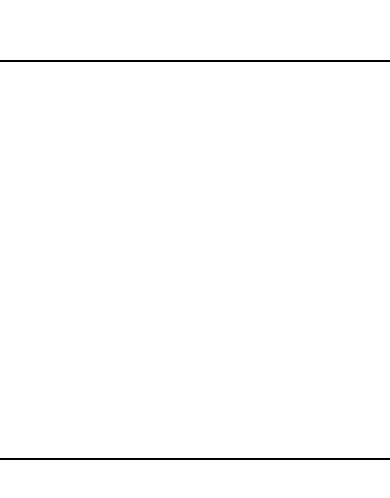
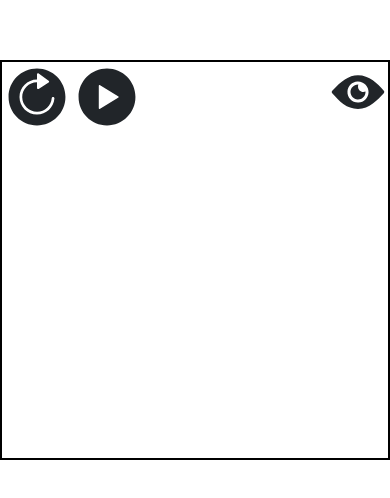
Before and after one commit to rromikas/tutorials, a React (Create React App) app: page / in a window 390 px wide. Shown: the part 162-660 px from the top of the page. Built offline with nearby package versions, Linux system fonts and the light colour scheme.

Commit message:
mobile version

```diff
--- a/src/components/graph.jsx
+++ b/src/components/graph.jsx
@@ -166,8 +166,10 @@ class Graph extends Component {
     return (
       <div
         style={{
-          width: "800px",
-          height: "400px",
+          width: "100%",
+          height: "100%",
+          maxWidth: "800px",
+          maxHeight: "400px",
           border: "2px solid black",
           position: "relative"
         }}
@@ -249,8 +251,8 @@ class Graph extends Component {
           })}
         </div>
         <svg
-          width="800px"
-          height="400px"
+          width="100%"
+          height="100%"
           ref={el => {
             this.svg = el;
           }}
@@ -260,6 +262,7 @@ class Graph extends Component {
             var left = position.left;
             var top = position.top;
             console.log(left, top);
+            console.log("screnx", e.screenX);
             var x = e.screenX - left;
             var y = e.screenY - top - 70;
             var pnts = this.state.points;
```
